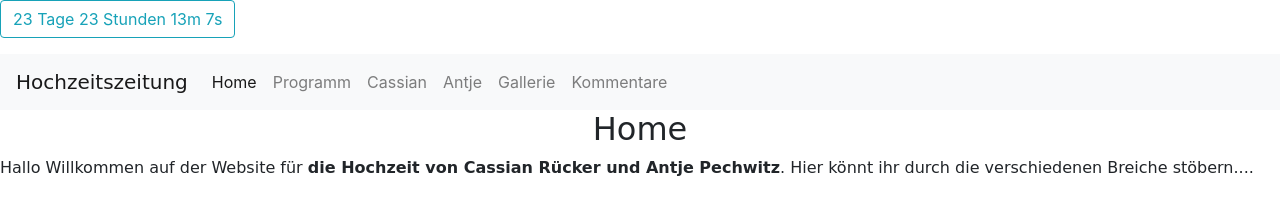
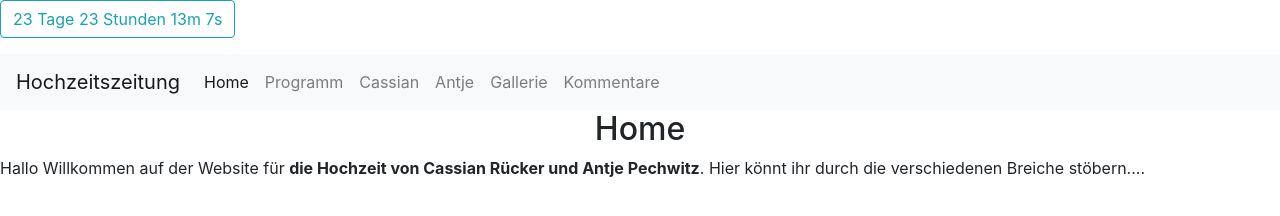
Before and after one commit to Tittendachs666/Hochzeit, a plain HTML site: page www/index.html in a window 1280 px wide. Drawn offline with nearby package versions, Linux system fonts and the light colour scheme.

Commit message:
Kleinscheiß

```diff
--- a/www/index.html
+++ b/www/index.html
@@ -11,7 +11,11 @@
 
     <style>
       .font {
-       font-family: Florence, cursive;
+       font-family: -apple-system;
+       postion: relative;
+       left: 50px;
+       top: 150px;
+
       }
 
       nav.navbar navbar-expand-lg navbar-light bg-light{
```
